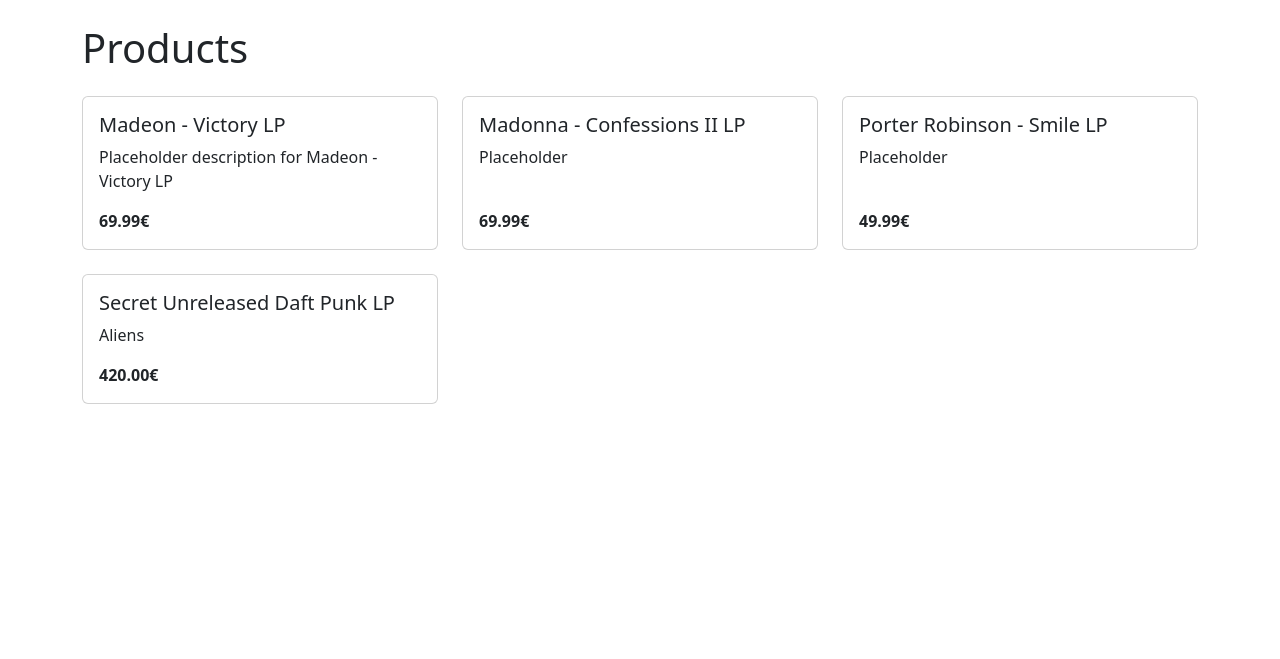
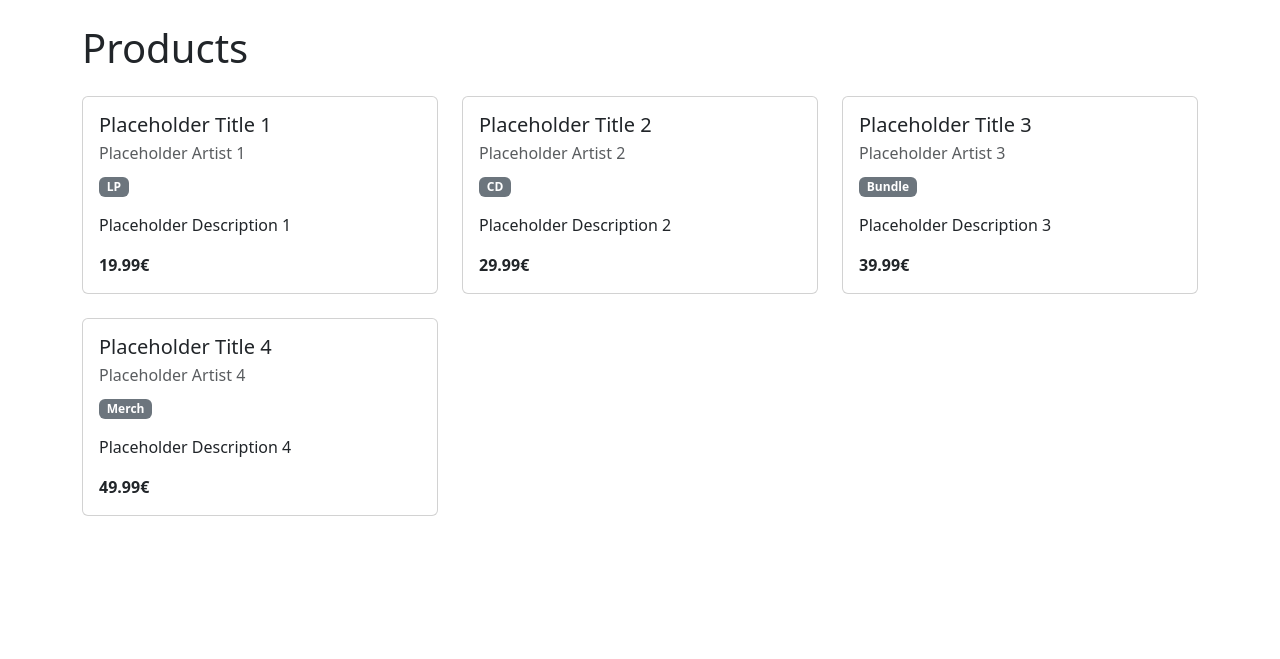
Before and after one commit to chriskalos/cult-records, a Django app: page / in a window 1280 px wide. Shown: the part 56-715 px from the top of the page. Run offline with Django 5.2, Linux system fonts and the light colour scheme; data comes from the database, SQL or seed files in the repository.

Commit message:
Display placeholder database products

```diff
--- a/home/templates/home/index.html
+++ b/home/templates/home/index.html
@@ -14,6 +14,8 @@
                     {% endif %}
                     <div class="card-body d-flex flex-column">
                         <h2 class="card-title h5">{{ product.title }}</h2>
+                        <p class="card-subtitle mb-2 text-body-secondary">{{ product.artist }}</p>
+                        <p><span class="badge text-bg-secondary">{{ product.get_product_type_display }}</span></p>
                         <p class="card-text">{{ product.description }}</p>
                         <p class="card-text fw-semibold mt-auto mb-0">{{ product.price|floatformat:2 }}€</p>
                     </div>
--- a/home/views.py
+++ b/home/views.py
@@ -1,34 +1,8 @@
-from decimal import Decimal
+from django.shortcuts import render
 
-from django.shortcuts import render
+from .models import Product
 
 
 def home(request):
-    products = [
-        {
-            "image": None,
-            "title": "Madeon - Victory LP",
-            "description": "Placeholder description for Madeon - Victory LP",
-            "price": Decimal("69.99"),
-        },
-        {
-            "image": None,
-            "title": "Madonna - Confessions II LP",
-            "description": "Placeholder",
-            "price": Decimal("69.99"),
-        },
-        {
-            "image": None,
-            "title": "Porter Robinson - Smile LP",
-            "description": "Placeholder",
-            "price": Decimal("49.99"),
-        },
-        {
-            "image": None,
-            "title": "Secret Unreleased Daft Punk LP",
-            "description": "Aliens",
-            "price": Decimal("420.00"),
-        },
-    ]
-
+    products = Product.objects.order_by("id")
     return render(request, "home/index.html", {"products": products})
```
Also changed, not shown: home/tests.py (+13 -13 lines), home/migrations/0002_add_placeholder_products.py (added).
